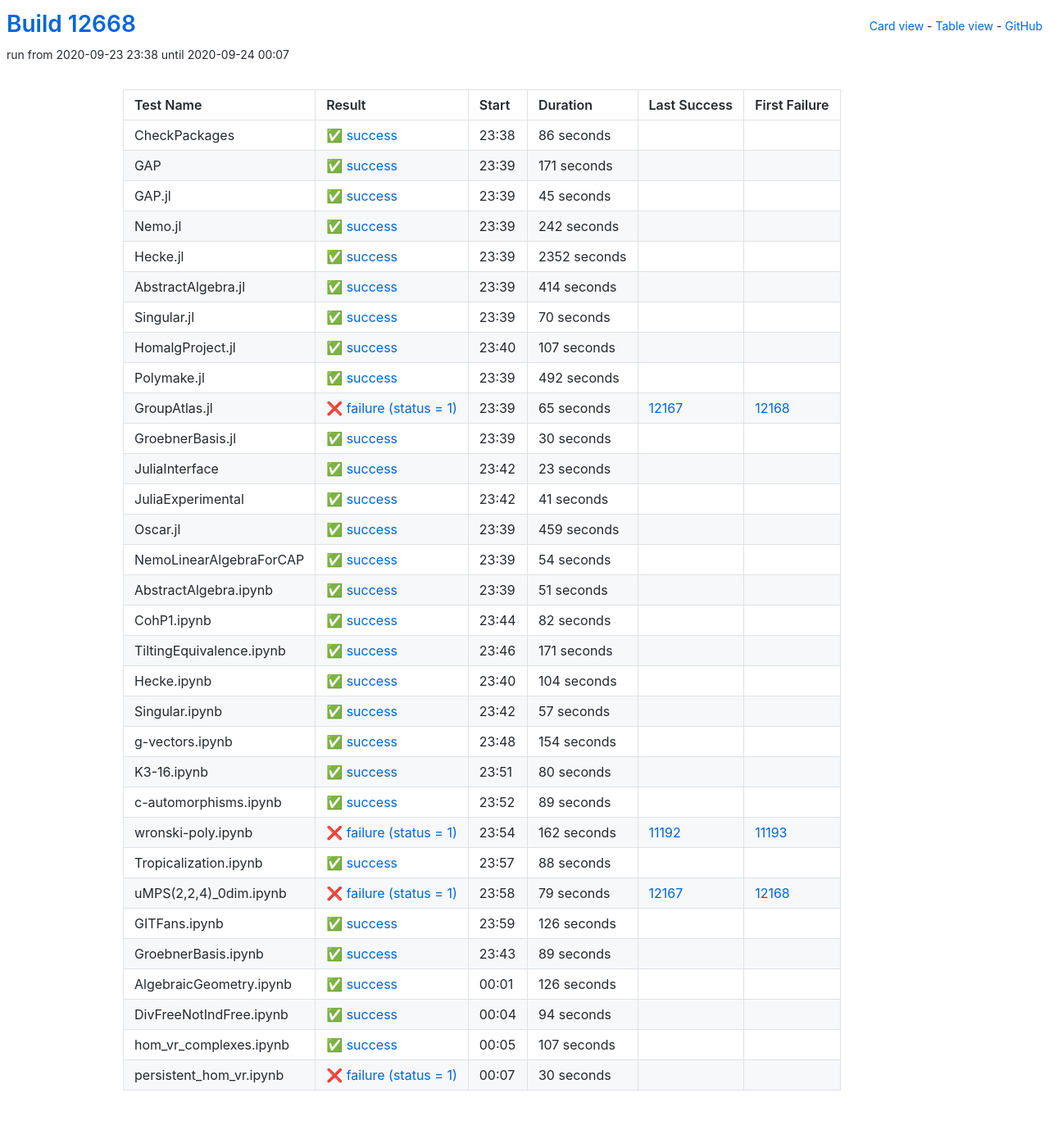
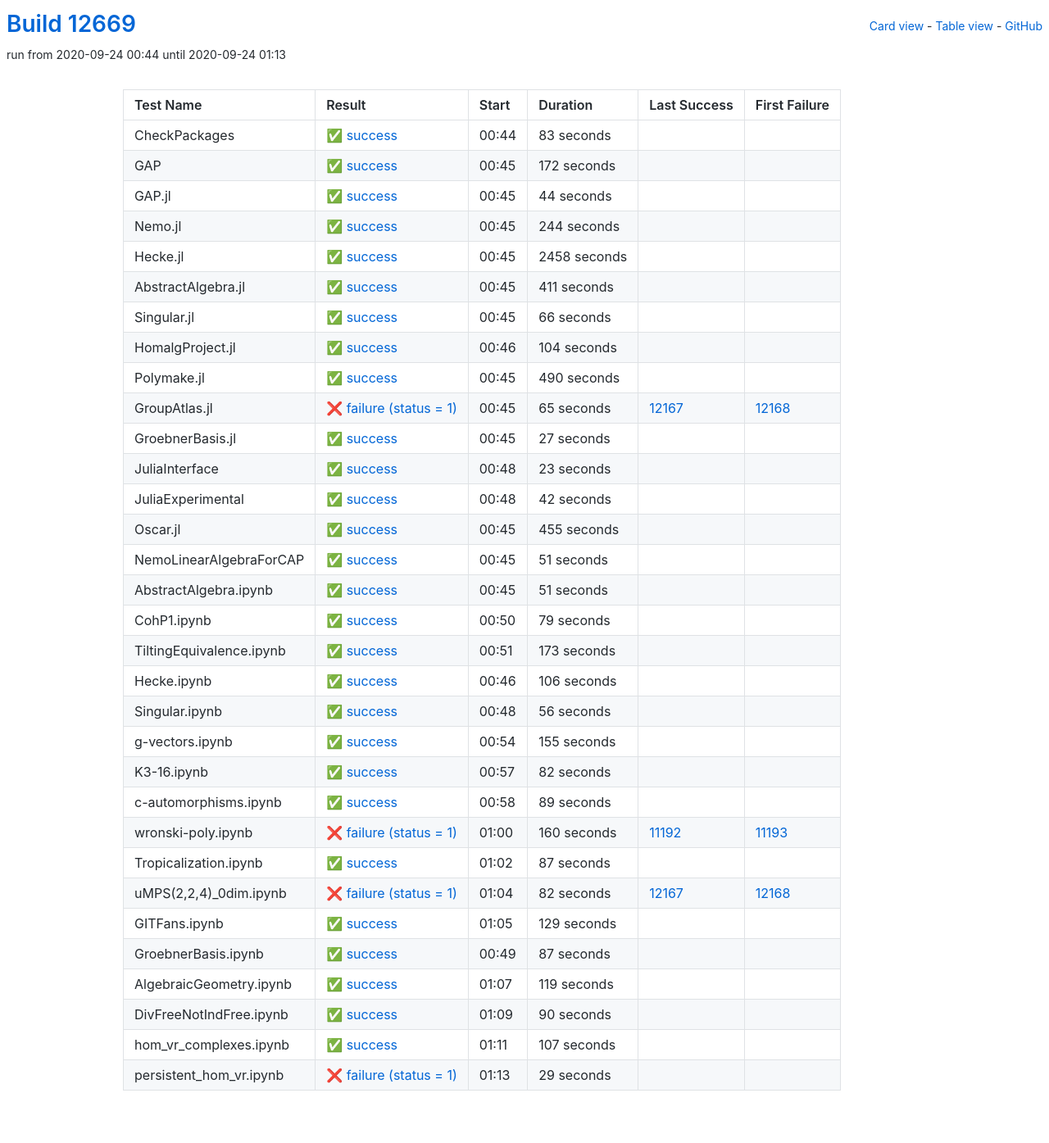
Before and after one commit to oscar-system/oscar-ci-status, a Jekyll site: the page built from table.html, in a window 1280 px wide. Shown: the whole page at 82% size. Built offline with Jekyll 4.4.1, drawn with Linux system fonts in a browser that asks for light colours.

Commit message:
Build #12669

```diff
--- a/_data/ci.yml
+++ b/_data/ci.yml
@@ -1,6 +1,6 @@
 ---
-build: 12668
-build_url: https://oscarci.mathematik.uni-kl.de/job/oscar/12668/
+build: 12669
+build_url: https://oscarci.mathematik.uni-kl.de/job/oscar/12669/
 job: oscar
 organization: oscar-system
 repo: oscar-ci-status
@@ -8,116 +8,116 @@ repourl: https://github.com/oscar-system/oscar-ci-status
 tests:
 - name: CheckPackages
   id: checkpackages
-  log: https://oscarci.mathematik.uni-kl.de/job/oscar/12668/artifact/logs/build-12668/CheckPackages.log
-  start: 2020-09-23 23:38
+  log: https://oscarci.mathematik.uni-kl.de/job/oscar/12669/artifact/logs/build-12669/CheckPackages.log
+  start: 2020-09-24 00:44
   success: true
   exitcode: 0
   status: success
-  duration: 86
+  duration: 83
   last_success: false
   last_success_url:
   first_failure: false
   first_failure_url:
 - name: GAP
   id: gap
-  log: https://oscarci.mathematik.uni-kl.de/job/oscar/12668/artifact/logs/build-12668/GAP.log
-  start: 2020-09-23 23:39
+  log: https://oscarci.mathematik.uni-kl.de/job/oscar/12669/artifact/logs/build-12669/GAP.log
+  start: 2020-09-24 00:45
   success: true
   exitcode: 0
   status: success
-  duration: 171
+  duration: 172
   last_success: false
   last_success_url:
   first_failure: false
   first_failure_url:
 - name: GAP.jl
   id: gap-jl
-  log: https://oscarci.mathematik.uni-kl.de/job/oscar/12668/artifact/logs/build-12668/GAP.jl.log
-  start: 2020-09-23 23:39
+  log: https://oscarci.mathematik.uni-kl.de/job/oscar/12669/artifact/logs/build-12669/GAP.jl.log
+  start: 2020-09-24 00:45
   success: true
   exitcode: 0
   status: success
-  duration: 45
+  duration: 44
   last_success: false
   last_success_url:
   first_failure: false
   first_failure_url:
 - name: Nemo.jl
   id: nemo-jl
-  log: https://oscarci.mathematik.uni-kl.de/job/oscar/12668/artifact/logs/build-12668/Nemo.jl.log
-  start: 2020-09-23 23:39
+  log: https://oscarci.mathematik.uni-kl.de/job/oscar/12669/artifact/logs/build-12669/Nemo.jl.log
+  start: 2020-09-24 00:45
   success: true
   exitcode: 0
   status: success
-  duration: 242
+  duration: 244
   last_success: false
   last_success_url:
   first_failure: false
   first_failure_url:
 - name: Hecke.jl
   id: hecke-jl
-  log: https://oscarci.mathematik.uni-kl.de/job/oscar/12668/artifact/logs/build-12668/Hecke.jl.log
-  start: 2020-09-23 23:39
+  log: https://oscarci.mathematik.uni-kl.de/job/oscar/12669/artifact/logs/build-12669/Hecke.jl.log
+  start: 2020-09-24 00:45
   success: true
   exitcode: 0
   status: success
-  duration: 2352
+  duration: 2458
   last_success: false
   last_success_url:
   first_failure: false
   first_failure_url:
 - name: AbstractAlgebra.jl
   id: abstractalgebra-jl
-  log: https://oscarci.mathematik.uni-kl.de/job/oscar/12668/artifact/logs/build-12668/AbstractAlgebra.jl.log
-  start: 2020-09-23 23:39
+  log: https://oscarci.mathematik.uni-kl.de/job/oscar/12669/artifact/logs/build-12669/AbstractAlgebra.jl.log
+  start: 2020-09-24 00:45
   success: true
   exitcode: 0
   status: success
-  duration: 414
+  duration: 411
   last_success: false
   last_success_url:
   first_failure: false
   first_failure_url:
 - name: Singular.jl
   id: singular-jl
-  log: https://oscarci.mathematik.uni-kl.de/job/oscar/12668/artifact/logs/build-12668/Singular.jl.log
-  start: 2020-09-23 23:39
+  log: https://oscarci.mathematik.uni-kl.de/job/oscar/12669/artifact/logs/build-12669/Singular.jl.log
+  start: 2020-09-24 00:45
   success: true
   exitcode: 0
   status: success
-  duration: 70
+  duration: 66
   last_success: false
   last_success_url:
   first_failure: false
   first_failure_url:
 - name: HomalgProject.jl
   id: homalgproject-jl
-  log: https://oscarci.mathematik.uni-kl.de/job/oscar/12668/artifact/logs/build-12668/HomalgProject.jl.log
-  start: 2020-09-23 23:40
+  log: https://oscarci.mathematik.uni-kl.de/job/oscar/12669/artifact/logs/build-12669/HomalgProject.jl.log
+  start: 2020-09-24 00:46
   success: true
   exitcode: 0
   status: success
-  duration: 107
+  duration: 104
   last_success: false
   last_success_url:
   first_failure: false
   first_failure_url:
 - name: Polymake.jl
   id: polymake-jl
-  log: https://oscarci.mathematik.uni-kl.de/job/oscar/12668/artifact/logs/build-12668/Polymake.jl.log
-  start: 2020-09-23 23:39
+  log: https://oscarci.mathematik.uni-kl.de/job/oscar/12669/artifact/logs/build-12669/Polymake.jl.log
+  start: 2020-09-24 00:45
   success: true
   exitcode: 0
   status: success
-  duration: 492
+  duration: 490
   last_success: false
   last_success_url:
   first_failure: false
   first_failure_url:
 - name: GroupAtlas.jl
   id: groupatlas-jl
-  log: https://oscarci.mathematik.uni-kl.de/job/oscar/12668/artifact/logs/build-12668/GroupAtlas.jl.log
-  start: 2020-09-23 23:39
+  log: https://oscarci.mathematik.uni-kl.de/job/oscar/12669/artifact/logs/build-12669/GroupAtlas.jl.log
+  start: 2020-09-24 00:45
   success: false
   exitcode: 1
   status: failure
@@ -128,20 +128,20 @@ tests:
   first_failure_url: https://oscarci.mathematik.uni-kl.de/job/oscar/12168/
 - name: GroebnerBasis.jl
   id: groebnerbasis-jl
-  log: https://oscarci.mathematik.uni-kl.de/job/oscar/12668/artifact/logs/build-12668/GroebnerBasis.jl.log
-  start: 2020-09-23 23:39
+  log: https://oscarci.mathematik.uni-kl.de/job/oscar/12669/artifact/logs/build-12669/GroebnerBasis.jl.log
+  start: 2020-09-24 00:45
   success: true
   exitcode: 0
   status: success
-  duration: 30
+  duration: 27
   last_success: false
   last_success_url:
   first_failure: false
   first_failure_url:
 - name: JuliaInterface
   id: juliainterface
-  log: https://oscarci.mathematik.uni-kl.de/job/oscar/12668/artifact/logs/build-12668/JuliaInterface.log
-  start: 2020-09-23 23:42
+  log: https://oscarci.mathematik.uni-kl.de/job/oscar/12669/artifact/logs/build-12669/JuliaInterface.log
+  start: 2020-09-24 00:48
   success: true
   exitcode: 0
   status: success
@@ -152,44 +152,44 @@ tests:
   first_failure_url:
 - name: JuliaExperimental
   id: juliaexperimental
-  log: https://oscarci.mathematik.uni-kl.de/job/oscar/12668/artifact/logs/build-12668/JuliaExperimental.log
-  start: 2020-09-23 23:42
+  log: https://oscarci.mathematik.uni-kl.de/job/oscar/12669/artifact/logs/build-12669/JuliaExperimental.log
+  start: 2020-09-24 00:48
   success: true
   exitcode: 0
   status: success
-  duration: 41
+  duration: 42
   last_success: false
   last_success_url:
   first_failure: false
   first_failure_url:
 - name: Oscar.jl
   id: oscar-jl
-  log: https://oscarci.mathematik.uni-kl.de/job/oscar/12668/artifact/logs/build-12668/Oscar.jl.log
-  start: 2020-09-23 23:39
+  log: https://oscarci.mathematik.uni-kl.de/job/oscar/12669/artifact/logs/build-12669/Oscar.jl.log
+  start: 2020-09-24 00:45
   success: true
   exitcode: 0
   status: success
-  duration: 459
+  duration: 455
   last_success: false
   last_success_url:
   first_failure: false
   first_failure_url:
 - name: NemoLinearAlgebraForCAP
   id: nemolinearalgebraforcap
-  log: https://oscarci.mathematik.uni-kl.de/job/oscar/12668/artifact/logs/build-12668/NemoLinearAlgebraForCAP.log
-  start: 2020-09-23 23:39
+  log: https://oscarci.mathematik.uni-kl.de/job/oscar/12669/artifact/logs/build-12669/NemoLinearAlgebraForCAP.log
+  start: 2020-09-24 00:45
   success: true
   exitcode: 0
   status: success
-  duration: 54
+  duration: 51
   last_success: false
   last_success_url:
   first_failure: false
   first_failure_url:
 - name: AbstractAlgebra.ipynb
   id: abstractalgebra-ipynb
-  log: https://oscarci.mathematik.uni-kl.de/job/oscar/12668/artifact/logs/build-12668/AbstractAlgebra.ipynb.log
-  start: 2020-09-23 23:39
+  log: https://oscarci.mathematik.uni-kl.de/job/oscar/12669/artifact/logs/build-12669/AbstractAlgebra.ipynb.log
+  start: 2020-09-24 00:45
   success: true
   exitcode: 0
   status: success
@@ -200,8 +200,68 @@ tests:
   first_failure_url:
 - name: CohP1.ipynb
   id: cohp1-ipynb
-  log: https://oscarci.mathematik.uni-kl.de/job/oscar/12668/artifact/logs/build-12668/CohP1.ipynb.log
-  start: 2020-09-23 23:44
+  log: https://oscarci.mathematik.uni-kl.de/job/oscar/12669/artifact/logs/build-12669/CohP1.ipynb.log
+  start: 2020-09-24 00:50
+  success: true
+  exitcode: 0
+  status: success
+  duration: 79
+  last_success: false
+  last_success_url:
+  first_failure: false
+  first_failure_url:
+- name: TiltingEquivalence.ipynb
+  id: tiltingequivalence-ipynb
+  log: https://oscarci.mathematik.uni-kl.de/job/oscar/12669/artifact/logs/build-12669/TiltingEquivalence.ipynb.log
+  start: 2020-09-24 00:51
+  success: true
+  exitcode: 0
+  status: success
+  duration: 173
+  last_success: false
+  last_success_url:
+  first_failure: false
+  first_failure_url:
+- name: Hecke.ipynb
+  id: hecke-ipynb
+  log: https://oscarci.mathematik.uni-kl.de/job/oscar/12669/artifact/logs/build-12669/Hecke.ipynb.log
+  start: 2020-09-24 00:46
+  success: true
+  exitcode: 0
+  status: success
+  duration: 106
+  last_success: false
+  last_success_url:
+  first_failure: false
+  first_failure_url:
+- name: Singular.ipynb
+  id: singular-ipynb
+  log: https://oscarci.mathematik.uni-kl.de/job/oscar/12669/artifact/logs/build-12669/Singular.ipynb.log
+  start: 2020-09-24 00:48
+  success: true
+  exitcode: 0
+  status: success
+  duration: 56
+  last_success: false
+  last_success_url:
+  first_failure: false
+  first_failure_url:
+- name: g-vectors.ipynb
+  id: g-vectors-ipynb
+  log: https://oscarci.mathematik.uni-kl.de/job/oscar/12669/artifact/logs/build-12669/g-vectors.ipynb.log
+  start: 2020-09-24 00:54
+  success: true
+  exitcode: 0
+  status: success
+  duration: 155
+  last_success: false
+  last_success_url:
+  first_failure: false
+  first_failure_url:
+- name: K3-16.ipynb
+  id: k3-16-ipynb
+  log: https://oscarci.mathematik.uni-kl.de/job/oscar/12669/artifact/logs/build-12669/K3-16.ipynb.log
+  start: 2020-09-24 00:57
   success: true
   exitcode: 0
   status: success
@@ -210,70 +270,10 @@ tests:
   last_success_url:
   first_failure: false
   first_failure_url:
-- name: TiltingEquivalence.ipynb
-  id: tiltingequivalence-ipynb
-  log: https://oscarci.mathematik.uni-kl.de/job/oscar/12668/artifact/logs/build-12668/TiltingEquivalence.ipynb.log
-  start: 2020-09-23 23:46
-  success: true
-  exitcode: 0
-  status: success
-  duration: 171
-  last_success: false
-  last_success_url:
-  first_failure: false
-  first_failure_url:
-- name: Hecke.ipynb
-  id: hecke-ipynb
-  log: https://oscarci.mathematik.uni-kl.de/job/oscar/12668/artifact/logs/build-12668/Hecke.ipynb.log
-  start: 2020-09-23 23:40
-  success: true
-  exitcode: 0
-  status: success
-  duration: 104
-  last_success: false
-  last_success_url:
-  first_failure: false
-  first_failure_url:
-- name: Singular.ipynb
-  id: singular-ipynb
-  log: https://oscarci.mathematik.uni-kl.de/job/oscar/12668/artifact/logs/build-12668/Singular.ipynb.log
-  start: 2020-09-23 23:42
-  success: true
-  exitcode: 0
-  status: success
-  duration: 57
-  last_success: false
-  last_success_url:
-  first_failure: false
-  first_failure_url:
-- name: g-vectors.ipynb
-  id: g-vectors-ipynb
-  log: https://oscarci.mathematik.uni-kl.de/job/oscar/12668/artifact/logs/build-12668/g-vectors.ipynb.log
-  start: 2020-09-23 23:48
-  success: true
-  exitcode: 0
-  status: success
-  duration: 154
-  last_success: false
-  last_success_url:
-  first_failure: false
-  first_failure_url:
-- name: K3-16.ipynb
-  id: k3-16-ipynb
-  log: https://oscarci.mathematik.uni-kl.de/job/oscar/12668/artifact/logs/build-12668/K3-16.ipynb.log
-  start: 2020-09-23 23:51
-  success: true
-  exitcode: 0
-  status: success
-  duration: 80
-  last_success: false
-  last_success_url:
-  first_failure: false
-  first_failure_url:
 - name: c-automorphisms.ipynb
   id: c-automorphisms-ipynb
-  log: https://oscarci.mathematik.uni-kl.de/job/oscar/12668/artifact/logs/build-12668/c-automorphisms.ipynb.log
-  start: 2020-09-23 23:52
+  log: https://oscarci.mathematik.uni-kl.de/job/oscar/12669/artifact/logs/build-12669/c-automorphisms.ipynb.log
+  start: 2020-09-24 00:58
   success: true
   exitcode: 0
   status: success
@@ -284,92 +284,92 @@ tests:
   first_failure_url:
 - name: wronski-poly.ipynb
   id: wronski-poly-ipynb
-  log: https://oscarci.mathematik.uni-kl.de/job/oscar/12668/artifact/logs/build-12668/wronski-poly.ipynb.log
-  start: 2020-09-23 23:54
+  log: https://oscarci.mathematik.uni-kl.de/job/oscar/12669/artifact/logs/build-12669/wronski-poly.ipynb.log
+  start: 2020-09-24 01:00
   success: false
   exitcode: 1
   status: failure
-  duration: 162
+  duration: 160
   last_success: 11192
   last_success_url: https://oscarci.mathematik.uni-kl.de/job/oscar/11192/
   first_failure: 11193
   first_failure_url: https://oscarci.mathematik.uni-kl.de/job/oscar/11193/
 - name: Tropicalization.ipynb
   id: tropicalization-ipynb
-  log: https://oscarci.mathematik.uni-kl.de/job/oscar/12668/artifact/logs/build-12668/Tropicalization.ipynb.log
-  start: 2020-09-23 23:57
+  log: https://oscarci.mathematik.uni-kl.de/job/oscar/12669/artifact/logs/build-12669/Tropicalization.ipynb.log
+  start: 2020-09-24 01:02
   success: true
   exitcode: 0
   status: success
-  duration: 88
+  duration: 87
   last_success: false
   last_success_url:
   first_failure: false
   first_failure_url:
 - name: uMPS(2,2,4)_0dim.ipynb
   id: umps-2-2-4-0dim-ipynb
-  log: https://oscarci.mathematik.uni-kl.de/job/oscar/12668/artifact/logs/build-12668/uMPS-2-2-4-_0dim.ipynb.log
-  start: 2020-09-23 23:58
+  log: https://oscarci.mathematik.uni-kl.de/job/oscar/12669/artifact/logs/build-12669/uMPS-2-2-4-_0dim.ipynb.log
+  start: 2020-09-24 01:04
   success: false
   exitcode: 1
   status: failure
-  duration: 79
+  duration: 82
   last_success: 12167
   last_success_url: https://oscarci.mathematik.uni-kl.de/job/oscar/12167/
   first_failure: 12168
   first_failure_url: https://oscarci.mathematik.uni-kl.de/job/oscar/12168/
 - name: GITFans.ipynb
   id: gitfans-ipynb
-  log: https://oscarci.mathematik.uni-kl.de/job/oscar/12668/artifact/logs/build-12668/GITFans.ipynb.log
-  start: 2020-09-23 23:59
+  log: https://oscarci.mathematik.uni-kl.de/job/oscar/12669/artifact/logs/build-12669/GITFans.ipynb.log
+  start: 2020-09-24 01:05
   success: true
   exitcode: 0
   status: success
-  duration: 126
+  duration: 129
   last_success: false
   last_success_url:
   first_failure: false
   first_failure_url:
 - name: GroebnerBasis.ipynb
   id: groebnerbasis-ipynb
-  log: https://oscarci.mathematik.uni-kl.de/job/oscar/12668/artifact/logs/build-12668/GroebnerBasis.ipynb.log
-  start: 2020-09-23 23:43
+  log: https://oscarci.mathematik.uni-kl.de/job/oscar/12669/artifact/logs/build-12669/GroebnerBasis.ipynb.log
+  start: 2020-09-24 00:49
   success: true
   exitcode: 0
   status: success
-  duration: 89
+  duration: 87
   last_success: false
   last_success_url:
   first_failure: false
   first_failure_url:
 - name: AlgebraicGeometry.ipynb
   id: algebraicgeometry-ipynb
-  log: https://oscarci.mathematik.uni-kl.de/job/oscar/12668/artifact/logs/build-12668/AlgebraicGeometry.ipynb.log
-  start: 2020-09-24 00:01
+  log: https://oscarci.mathematik.uni-kl.de/job/oscar/12669/artifact/logs/build-12669/AlgebraicGeometry.ipynb.log
+  start: 2020-09-24 01:07
   success: true
   exitcode: 0
   status: success
-  duration: 126
+  duration: 119
   last_success: false
   last_success_url:
   first_failure: false
   first_failure_url:
 - name: DivFreeNotIndFree.ipynb
   id: divfreenotindfree-ipynb
-  log: https://oscarci.mathematik.uni-kl.de/job/oscar/12668/artifact/logs/build-12668/DivFreeNotIndFree.ipynb.log
-  start: 2020-09-24 00:04
+  log: https://oscarci.mathematik.uni-kl.de/job/oscar/12669/artifact/logs/build-12669/DivFreeNotIndFree.ipynb.log
+  start: 2020-09-24 01:09
   success: true
   exitcode: 0
   status: success
-  duration: 94
+  duration: 90
   last_success: false
   last_success_url:
   first_failure: false
   first_failure_url:
 - name: hom_vr_complexes.ipynb
   id: hom-vr-complexes-ipynb
-  log: https://oscarci.mathematik.uni-kl.de/job/oscar/12668/artifact/logs/build-12668/hom_vr_complexes.ipynb.log
-  start: 2020-09-24 00:05
+  log: https://oscarci.mathematik.uni-kl.de/job/oscar/12669/artifact/logs/build-12669/hom_vr_complexes.ipynb.log
+  start: 2020-09-24 01:11
   success: true
   exitcode: 0
   status: success
@@ -380,12 +380,12 @@ tests:
   first_failure_url:
 - name: persistent_hom_vr.ipynb
   id: persistent-hom-vr-ipynb
-  log: https://oscarci.mathematik.uni-kl.de/job/oscar/12668/artifact/logs/build-12668/persistent_hom_vr.ipynb.log
-  start: 2020-09-24 00:07
+  log: https://oscarci.mathematik.uni-kl.de/job/oscar/12669/artifact/logs/build-12669/persistent_hom_vr.ipynb.log
+  start: 2020-09-24 01:13
   success: false
   exitcode: 1
   status: failure
-  duration: 30
+  duration: 29
   last_success: false
   last_success_url:
   first_failure: false
```
Also changed, not shown: README.md.
